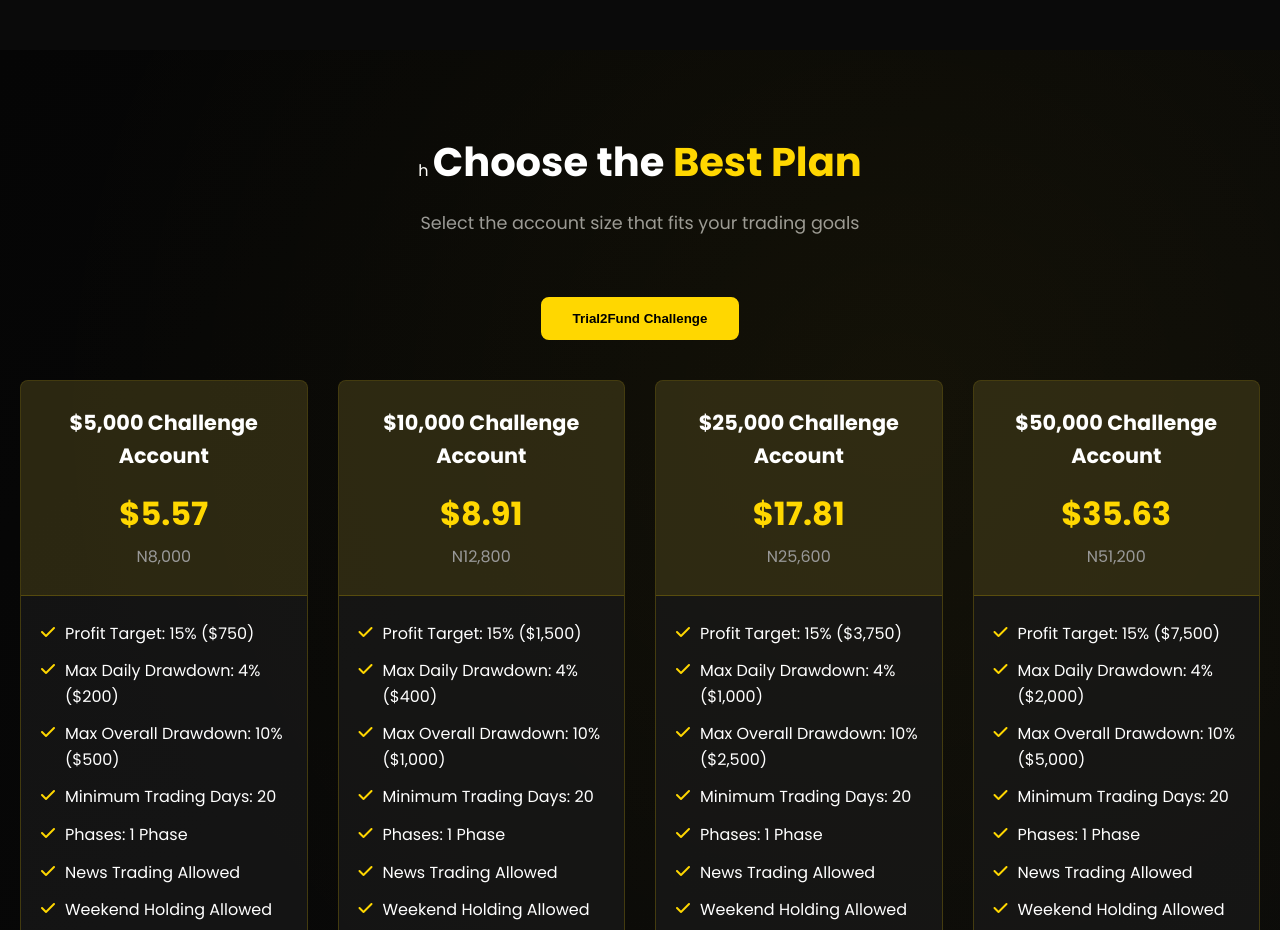
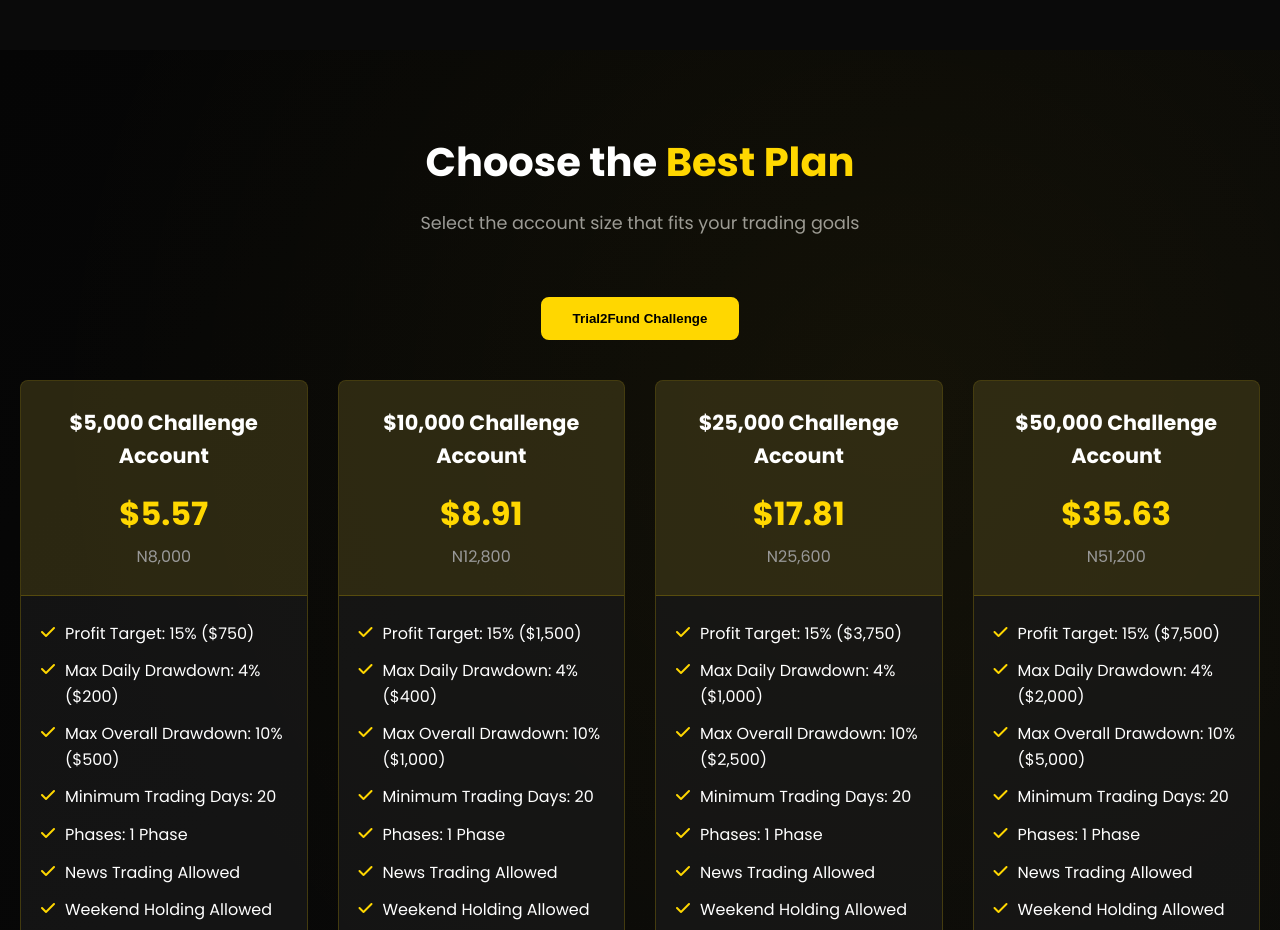
Before and after one commit to AaronTech112/Trial2Fund, a plain HTML site: page index.html in a window 1280 px wide. Shown: the part 4440-5370 px from the top of the page. Drawn offline with Linux system fonts and the light colour scheme.

Commit message:
h remove

```diff
--- a/index.html
+++ b/index.html
@@ -309,7 +309,7 @@
 
     <!-- Pricing Section -->
     <section class="pricing" id="pricing">
-        <div class="section-header">h
+        <div class="section-header">
             <h2>Choose the <span class="highlight">Best Plan</span></h2>
             <p>Select the account size that fits your trading goals</p>
         </div>
```
